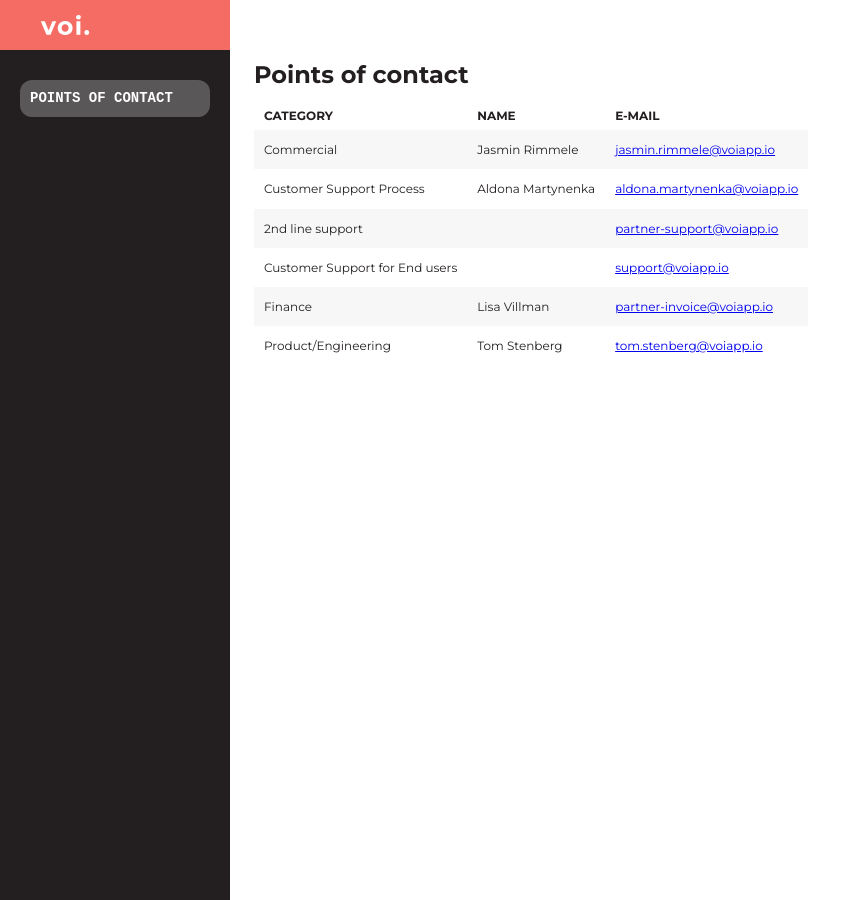
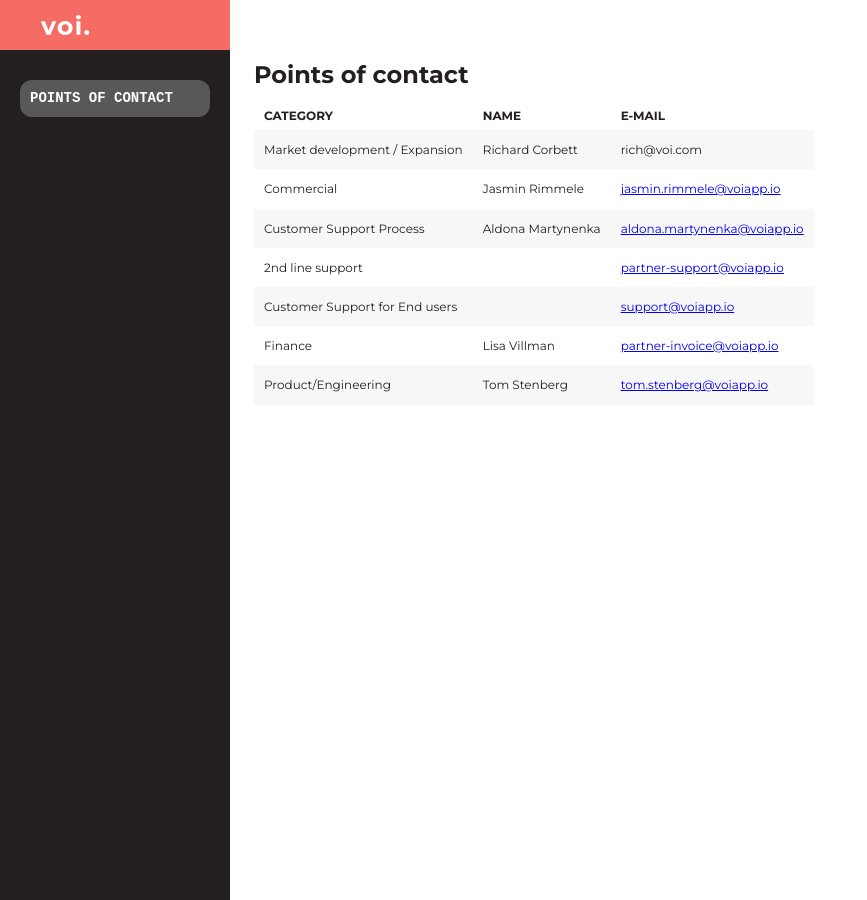
Before and after one commit to voi-api/voi-api.github.io, a Jekyll site: the page built from poc.md, in a window 1280 px wide and 900 px high. Shown: the whole window, without its empty margins (0-867 px from the left). Built offline with Jekyll 4.4.1, drawn with Linux system fonts in a browser that asks for light colours; some web fonts are replaced.

Commit message:
added POC market development

```diff
--- a/poc.md
+++ b/poc.md
@@ -10,6 +10,7 @@ description: Who to contact about what.
 
 | Category                       | Name              | E-mail                                                            |
 | ------------------------------ | ----------------- | ----------------------------------------------------------------- |
+| Market development / Expansion | Richard Corbett   | rich@voi.com                                                      |
 | Commercial                     | Jasmin Rimmele    | [jasmin.rimmele@voiapp.io](mailto:jasmin.rimmele@voiapp.io)       |
 | Customer Support Process       | Aldona Martynenka | [aldona.martynenka@voiapp.io](mailto:aldona.martynenka@voiapp.io) |
 | 2nd line support               |                   | [partner-support@voiapp.io](mailto:partner-support@voiapp.io)     |
```
